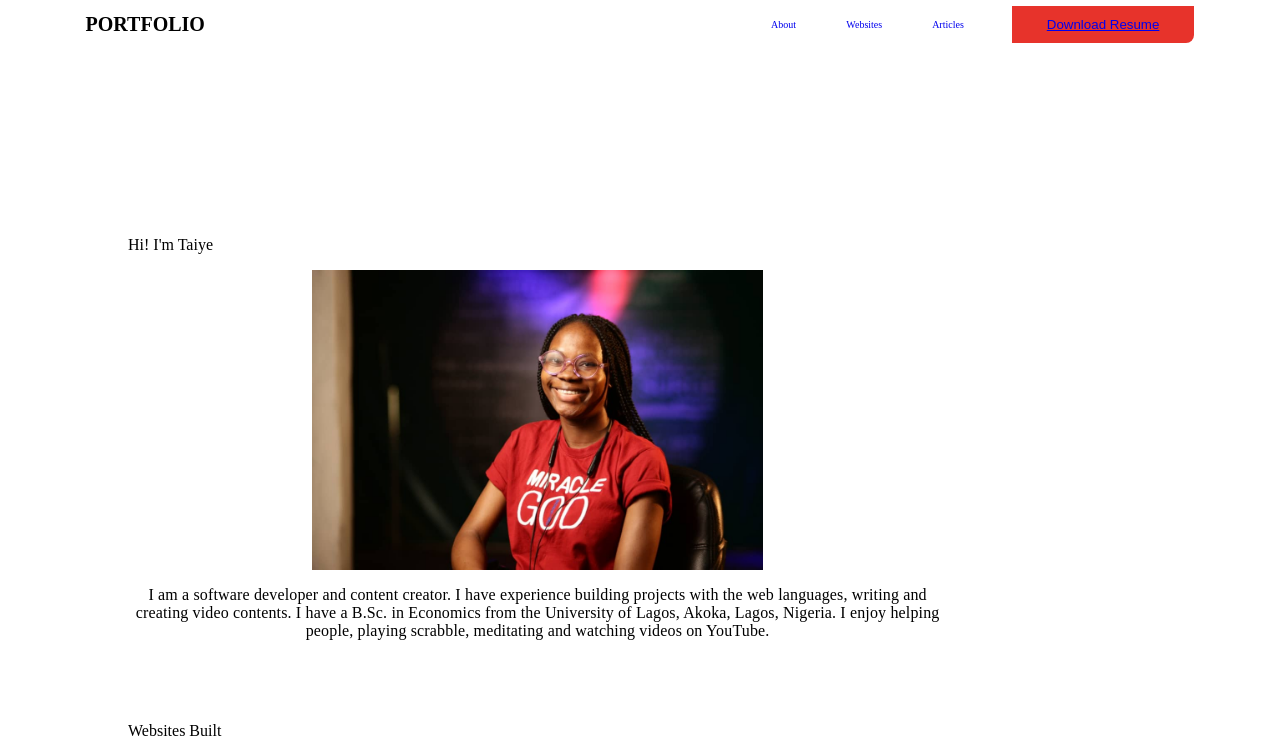
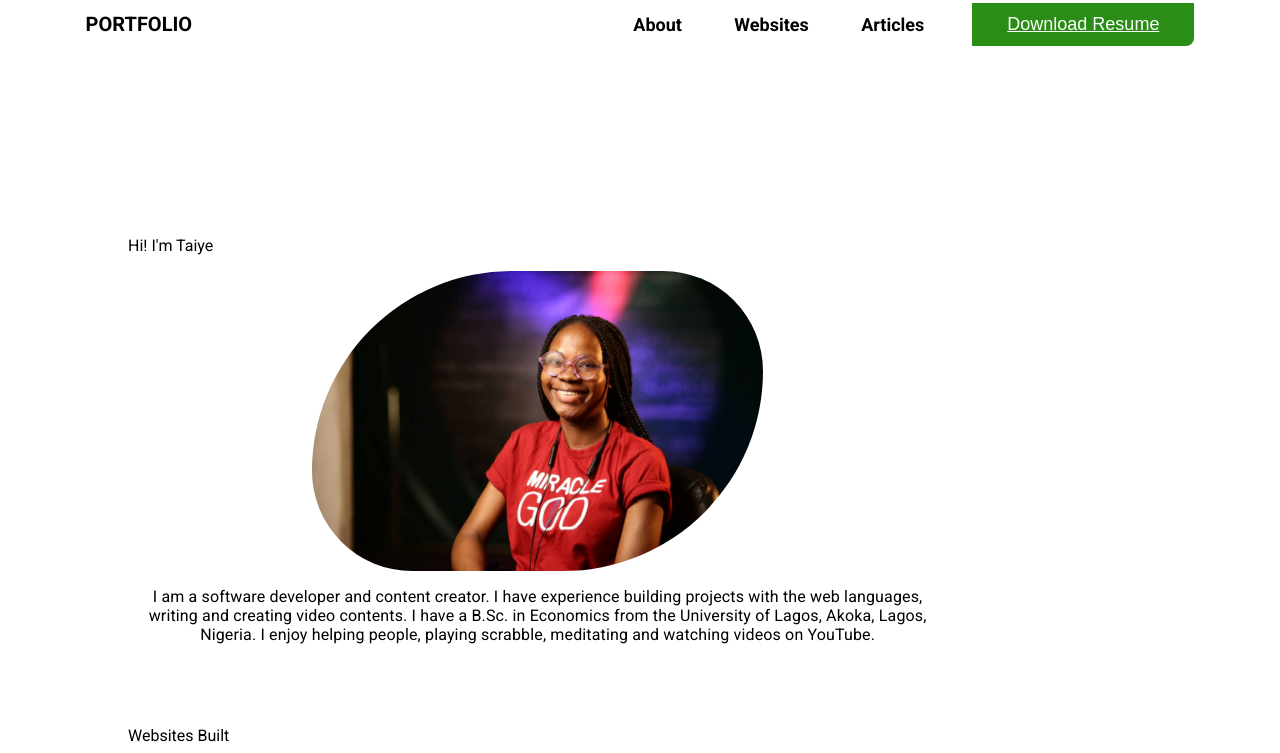
Before and after one commit to Osaro-tfk/My-Portfolio, a plain HTML site: page index.html in a window 1280 px wide. Shown: the top 753 px of the page. Drawn offline with Linux system fonts and the light colour scheme.

Commit message:
more commits

```diff
--- a/index.html
+++ b/index.html
@@ -84,7 +84,7 @@
         </div>
     </section>
 
-    <section id="designs-section">
+    <!-- <section id="designs-section">
         <h2>Graphics Design</h2>
         <ul class="images">
         <li><img src="assets/business card1.png" alt="card1"></li>
@@ -92,7 +92,7 @@
         <li><img src="assets/graphics banner1.png" alt="banner1"></li>
         <li><img src="assets/graphics banner2.png" alt="banner2"></ing></li>
         </ul>
-    </section>
+    </section> -->
 
     <!-- footer -->
     <footer>
--- a/style.css
+++ b/style.css
@@ -1,8 +1,13 @@
+/*imported font*/
+@import url('https://fonts.googleapis.com/css2?family=Roboto:wght@400;700&display=swap');
+
+
 body{
     max-width:100%;
     margin:0;
     padding: 0;
     box-sizing: border-box;
+    font-family: 'Roboto', sans-serif;
 }
 /* styling the header */
 header{
@@ -43,20 +48,27 @@ nav{
     margin-inline-start: 0px;
     margin-inline-end: 0px;
     padding-inline-start: 40px;
+    font-weight: bold;
+    font-size: large;
+    color: #000;
 }
 .header-contents ul a{
     margin-right: 3rem;
     text-decoration:none;
+    color: #000;
 }
 .header-contents ul a:hover{
-    border-bottom: 3px solid #e7332b;
+    border-bottom: 3px solid #298d16;
 }
 .button-container button{
-    background-color: #e7332b;
+    background-color: #298d16;
     padding: 11px 35px;
     border-radius: 0 0 8px 0;
     border: 0px;
-    color:#fff;
+}
+.button-container button a{
+    color: #fff;
+    font-size: large;
 }
 
 /* Styling about */
@@ -89,6 +101,7 @@ nav{
 }
 .image1{
     width: 55%;
+    border-radius: 200px 100px;
 }
 .about-info{
     display: block;
```
